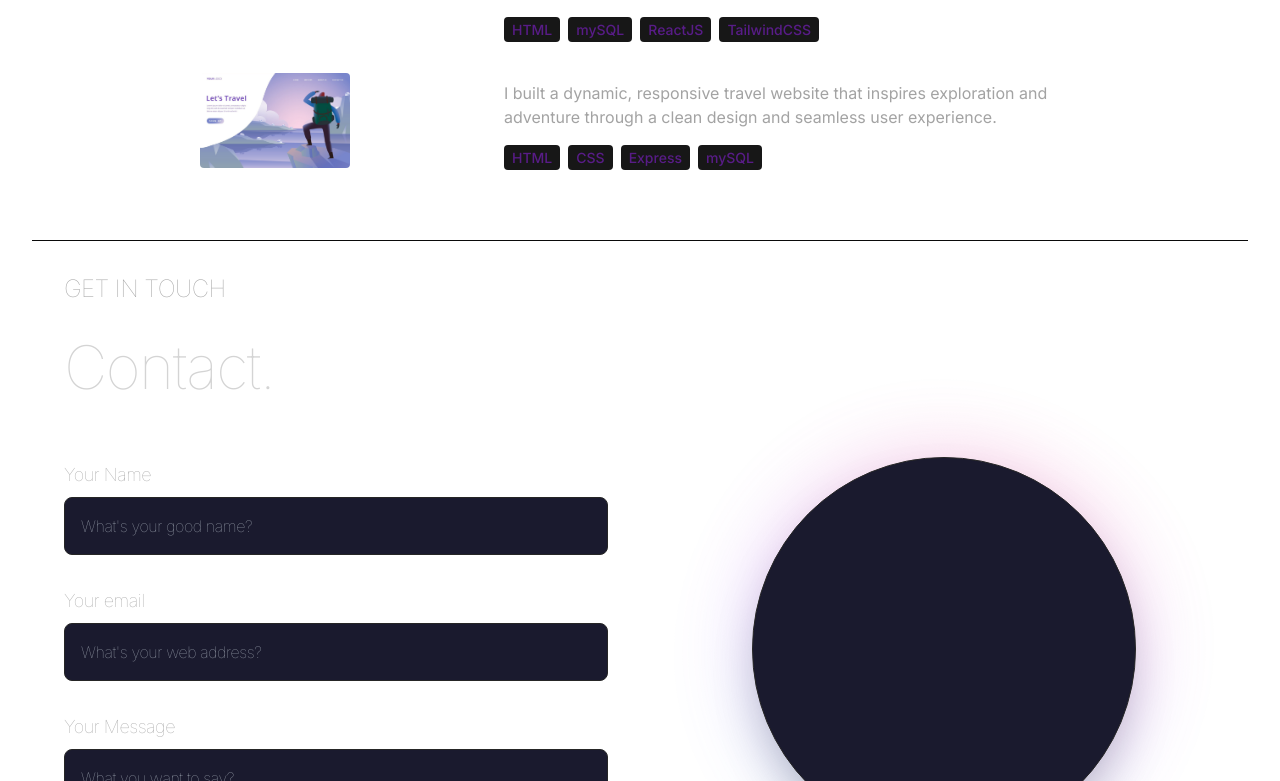
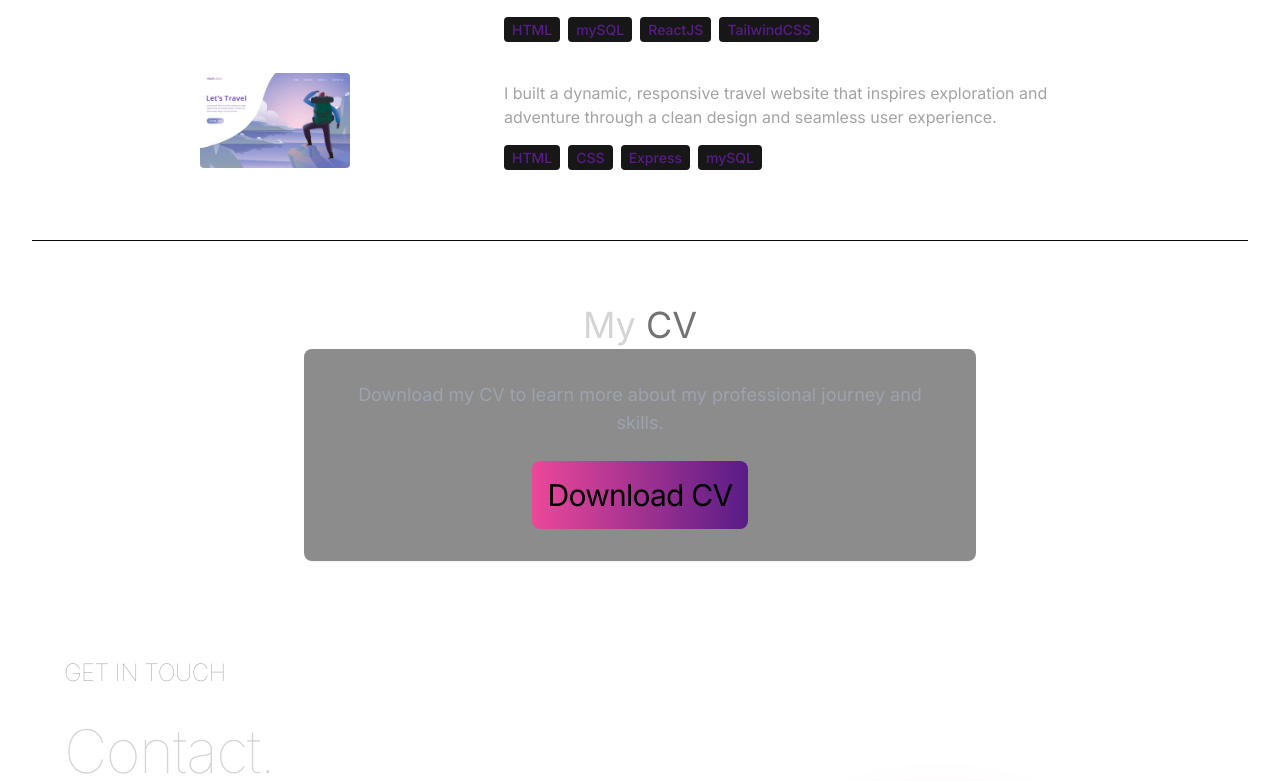
Before and after one commit to Amardeep111/portfolio_react, a React (Vite) app: page / in a window 1280 px wide. Shown: the part 3557-4338 px from the top of the page. Built offline with nearby package versions, Linux system fonts and the light colour scheme; a web font is replaced by a local one.

Commit message:
Update App.jsx

```diff
--- a/src/App.jsx
+++ b/src/App.jsx
@@ -6,6 +6,7 @@ import Teachnology from './components/Teachnologies'
 import Experience from './components/Experience'
 import Teachnologies from './components/Teachnologies'
 import Projects from './components/Projects'
+import CV from './components/CV'
 import Contact from './components/Contact'
 
 function App() {
@@ -23,6 +24,7 @@ function App() {
       <Teachnologies />
       <Experience />
       <Projects/>
+      <CV />
       <Contact/>
       </div>
     </div>
```
